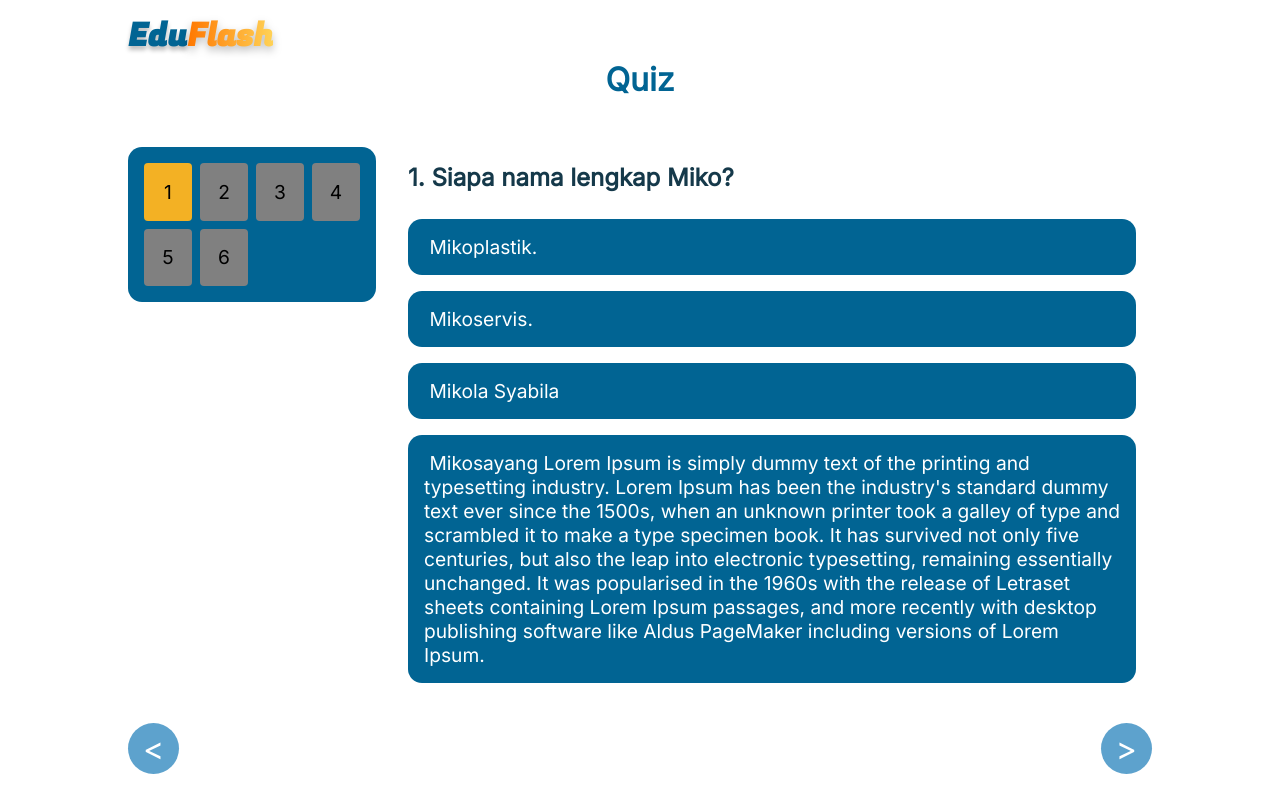
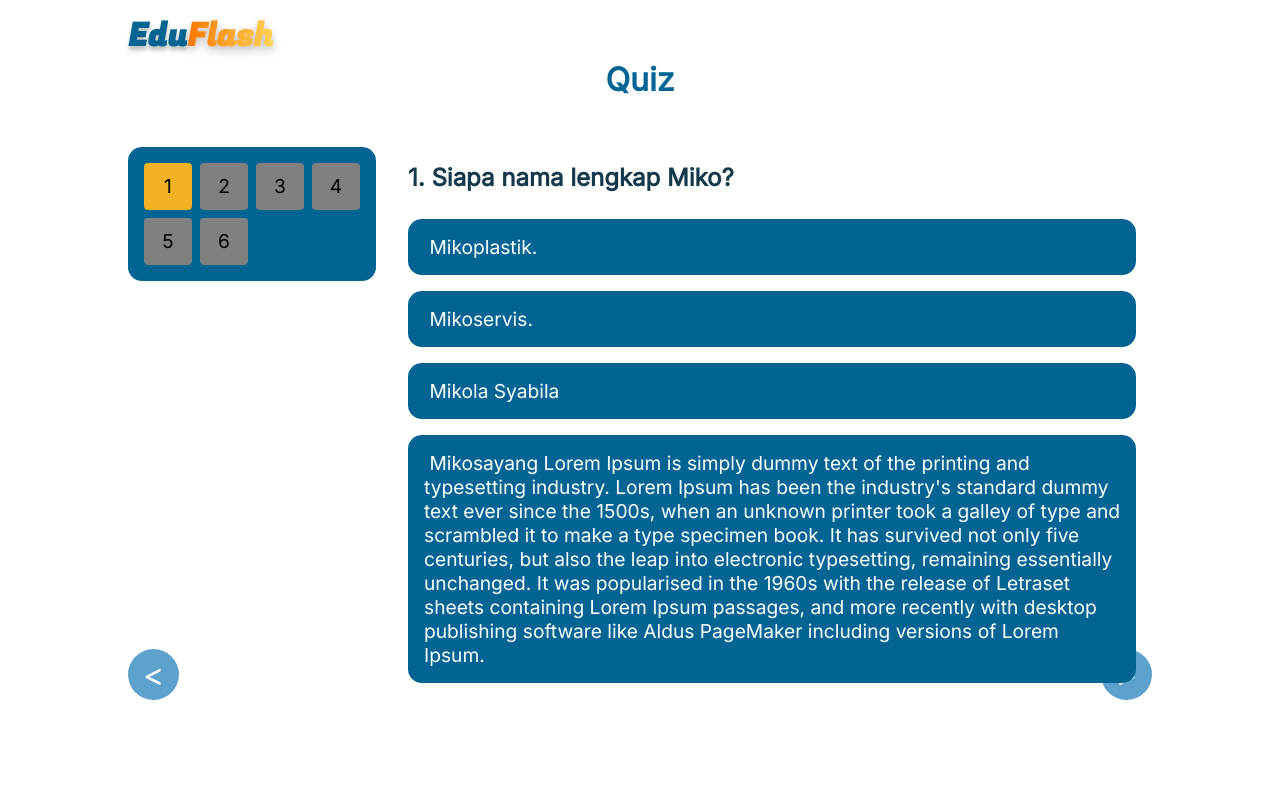
Before and after one commit to Kutukobra/EduFlash, a Vue app: page /quiz/1 in a window 1280 px wide. Built offline with nearby package versions, Linux system fonts and the light colour scheme; sample sign-in values are in the browser's storage.

Commit message:
bismillah

```diff
--- a/src/components/Question.vue
+++ b/src/components/Question.vue
@@ -49,6 +49,7 @@ const emit = defineEmits(["update"]);
   margin-top: 1.5rem;
   margin-bottom: 1rem;
   width: 100%;
+  height: 100%;
   border: 2px dashed #016493;
   border-radius: 14px;
   box-sizing: border-box;
--- a/src/pages/Quiz.vue
+++ b/src/pages/Quiz.vue
@@ -200,12 +200,14 @@ onMounted(() => {
 <style scoped>
 .wrapper {
   width: 100%;
+  height: 80vh;
   display: flex;
   justify-content: center;
   align-items: center;
 }
 .grid {
   width: 80%;
+  height: 100%;
   display: grid;
   grid-template-areas:
     "header header"
```
